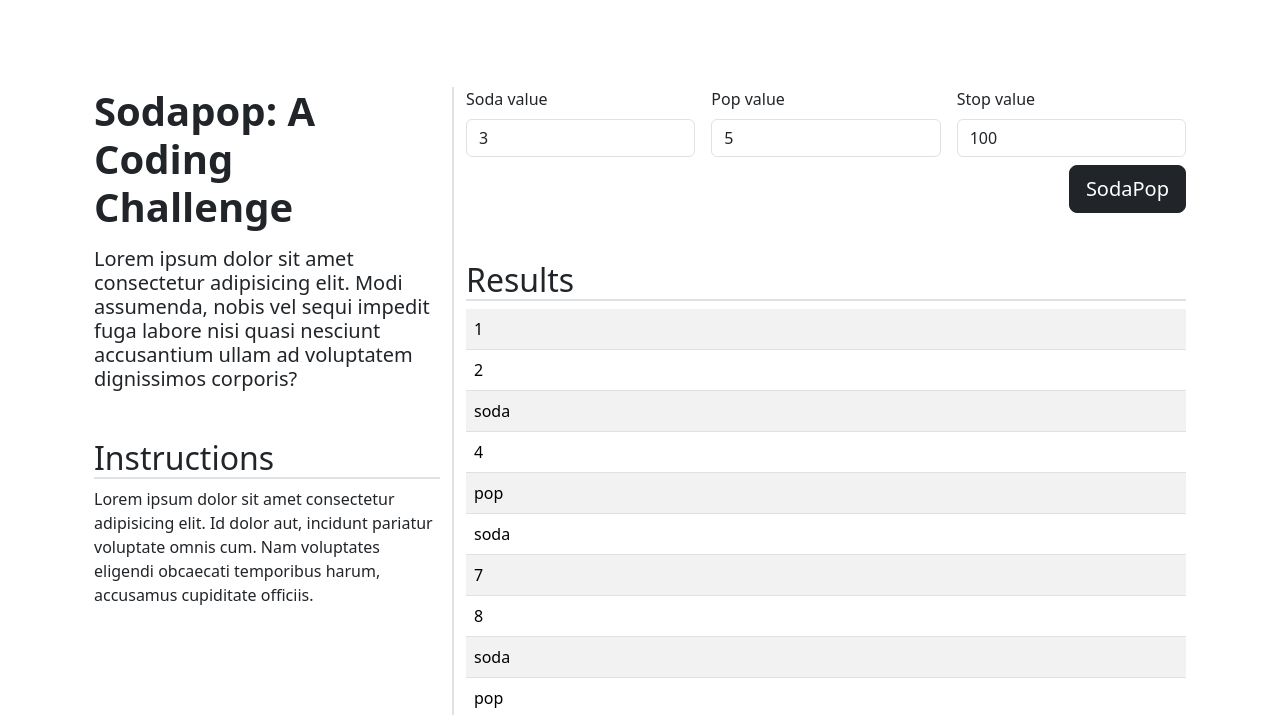
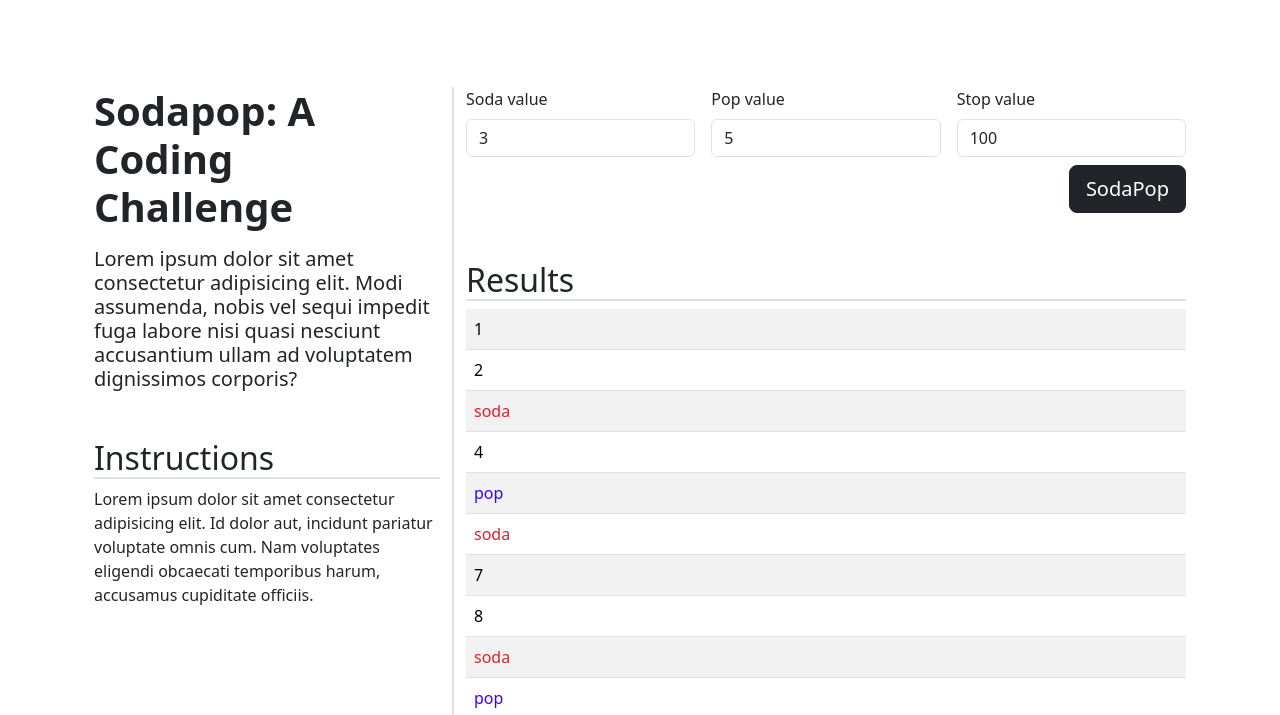
Before and after one commit to dev-vader091/JS-SodaPop, a plain HTML site: page app.html in a window 1280 px wide. Both pictures are taken after a click on the button "SodaPop". Shown: the part 85-800 px from the top of the page. Drawn offline with nearby package versions, Linux system fonts and the light colour scheme; some packages are replaced by stand-ins of ours; a script that the page names is missing.

Commit message:
added notes to javascript

```diff
--- a/css/site.css
+++ b/css/site.css
@@ -100,4 +100,15 @@ footer {
   color: var(--zd-light-clr) !important;
 }
 
+.sodapop {
+  color: #2BC016 !important;
+}
+.soda {
+  color: #DB222A !important;
+}
+
+.pop {
+  color: #3F00FF !important;
+}
+
 /* END: Main Content Styles */
```
Also changed, not shown: js/site.js (+19 -5 lines).
